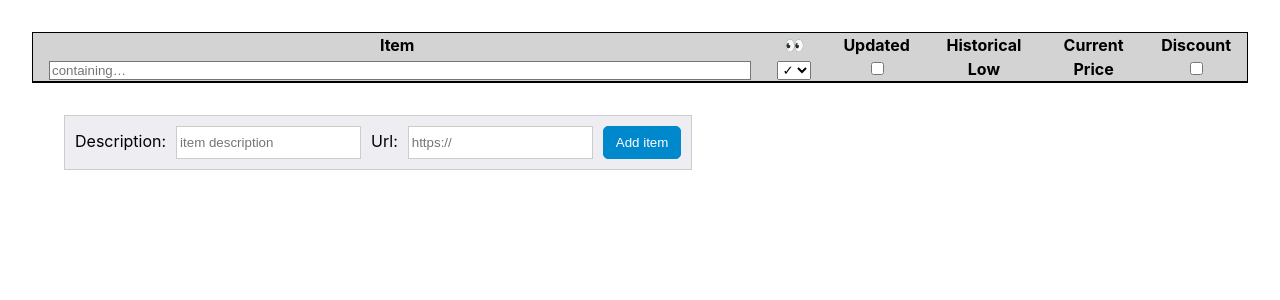
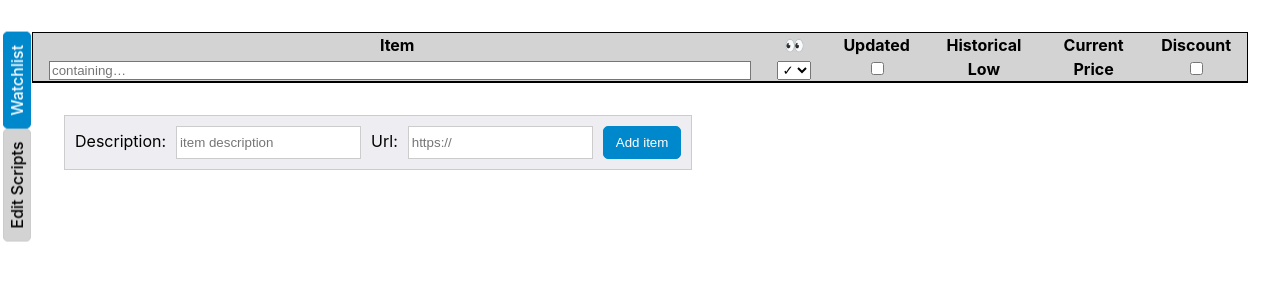
Before and after one commit to wangds/watchlist, a React (Vite) app: page / in a window 1280 px wide. Shown: the top 300 px of the page. Built offline with nearby package versions, Linux system fonts and the light colour scheme; no server answers.

Commit message:
Add navigation bar

```diff
--- a/src/App.tsx
+++ b/src/App.tsx
@@ -7,6 +7,7 @@ import {
 } from "react";
 import { WatchlistDbItem } from "../database";
 import InsertItemView from "./InsertItemView";
+import NavbarView from "./NavbarView";
 import WatchlistView from "./WatchlistView";
 import "./App.css";
 
@@ -21,6 +22,8 @@ function App(): ReactNode {
   const cacheRef = useRef<Cache>({});
   const [items, setItems] = useState<WatchlistDbItem[]>([]);
 
+  const currentPage = new URL(document.URL).pathname;
+
   useEffect(() => {
     fetchCached(cacheRef, "/api/items", (res) => {
       setItems(res as WatchlistDbItem[]);
@@ -29,6 +32,7 @@ function App(): ReactNode {
 
   return (
     <>
+      <NavbarView currentPage={currentPage} />
       <WatchlistView items={items} setItems={setItems} />
       <div className="card">
         <InsertItemView items={items} setItems={setItems} />
--- /dev/null
+++ b/src/NavbarView.module.css
@@ -0,0 +1,29 @@
+.navbar {
+  padding-bottom: 1px;
+  position: fixed;
+  transform-origin: bottom right;
+  transform: translate(-100%, -100%) rotate(-90deg);
+  width: max-content;
+}
+
+.navbar a {
+  background-color: lightgrey;
+  border: #ccc 1px solid;
+  border-radius: 5px;
+  color: black;
+  cursor: pointer;
+  line-height: 175%;
+  padding: 3px 12px;
+}
+
+.navbar a.current {
+  background-color: #08c;
+  border: #08c 1px solid;
+  color: white;
+}
+
+.navbar a:hover {
+  background-color: #07b;
+  border: #07b 1px solid;
+  color: white;
+}
--- /dev/null
+++ b/src/NavbarView.tsx
@@ -0,0 +1,30 @@
+import { ReactNode } from "react";
+import styles from "./NavbarView.module.css";
+
+interface NavbarViewProps {
+  currentPage: string;
+}
+
+export const IndexPage = "/";
+export const EditScriptPage = "/edit-script.html";
+
+function NavbarView({ currentPage }: NavbarViewProps): ReactNode {
+  let count = 0;
+
+  function cls(href: string): string | undefined {
+    return currentPage === href && count++ === 0 ? styles.current : undefined;
+  }
+
+  return (
+    <div className={styles.navbar}>
+      <a className={cls(EditScriptPage)} href={EditScriptPage}>
+        Edit Scripts
+      </a>
+      <a className={cls(currentPage)} href={IndexPage}>
+        Watchlist
+      </a>
+    </div>
+  );
+}
+
+export default NavbarView;
```
